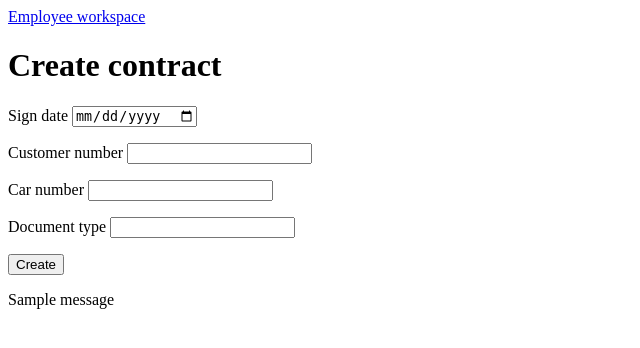
After one commit to Qlarchik/car_showroom, a Flask app: page /create_contract/ in a window 1280 px wide. The commit adds this page. Shown: the top 348 px of the page, without its empty margins (0-640 px from the left). Run offline with Flask 2, Linux system fonts and the light colour scheme; one stand-in notice (Sample message) is shown; some libraries are stand-ins or nearby versions.

Commit message:
It works vrode

```diff
--- a/app.py
+++ b/app.py
@@ -9,12 +9,13 @@ app.config.update(
 
 @app.route('/', methods=['GET', 'POST'])
 def home():
+    cars = None
     if request.method == 'GET':
         conn = psycopg2.connect(dbname='car_showroom', user='postgres',
                                 password='12345', host='localhost', port=5432)
         with conn:
             with conn.cursor() as cur:
-                cur.execute('SELECT * FROM car LIMIT 14')
+                cur.execute('SELECT * FROM cars_in_stock LIMIT 14')
                 cars = cur.fetchall()
     return render_template('home.html', cars=cars)
 
@@ -73,6 +74,8 @@ def login():
                     flash('Wrong password')
             else:
                 flash('User does not exist')
+        else:
+            flash('Fill in all fields, please')
     return render_template('login.html')
 
 
@@ -100,7 +103,7 @@ def employee_login():
                     cur.execute('SELECT (password = crypt(%s, password)) AS password FROM employee WHERE username = %s',
                                 (password, username))
                     password_right = cur.fetchone()
-                    cur.execute('SELECT * FROM client WHERE username = %s', (username,))
+                    cur.execute('SELECT * FROM employee WHERE username = %s', (username,))
                     employee = cur.fetchone()
             if password_right is not None:
                 if password_right[0]:
@@ -118,7 +121,28 @@ def employee_login():
 
 @app.route('/employee_workspace/', methods=['GET', 'POST'])
 def employee_workspace():
-    return render_template('employee_workspace.html')
+    emp_requests = None
+    if 'employee_login' in session:
+        if request.method == 'GET':
+            employee_no = session.get('employee')[0]
+            conn = psycopg2.connect(dbname='car_showroom', user='postgres',
+                                    password='12345', host='localhost', port=5432)
+            with conn:
+                with conn.cursor() as cur:
+                    cur.execute('SELECT * FROM request WHERE responsible = %s AND close_time is NULL',
+                                (employee_no,))
+                    emp_requests = cur.fetchall()
+        elif request.method == 'POST':
+            conn = psycopg2.connect(dbname='car_showroom', user='postgres',
+                                    password='12345', host='localhost', port=5432)
+            with conn:
+                with conn.cursor() as cur:
+                    close_request = request.form['submit_button']
+                    request_no = close_request.split(' ')[2]
+                    cur.execute('CALL close_request(%s)',
+                                (request_no,))
+
+    return render_template('employee_workspace.html', emp_requests=emp_requests)
 
 
 @app.route('/employee_logout/', methods=['GET', 'POST'])
@@ -164,5 +188,70 @@ def create_request(client_no, car_no):
     return render_template('request_page.html', req=req)
 
 
+@app.route('/add_organization/', methods=['GET', 'POST'])
+def add_organization():
+    if request.method == 'POST':
+        organization_name = request.form.get('organization_name')
+        taxpayer_number = request.form.get('taxpayer_number')
+        registration_code = request.form.get('registration_code')
+        registered_office = request.form.get('registered_office')
+        if organization_name and taxpayer_number and registration_code and registered_office:
+            client_no = session.get('user')[0]
+            conn = psycopg2.connect(dbname='car_showroom', user='postgres',
+                                    password='12345', host='localhost', port=5432)
+            with conn:
+                with conn.cursor() as cur:
+                    cur.execute('CALL add_organization(%s,%s,%s,%s,%s)',
+                                (organization_name, taxpayer_number, registration_code, registered_office, client_no))
+            return redirect(url_for('home'))
+        else:
+            flash('Fill in all fields, please')
+    return render_template('add_organization.html')
+
+
+@app.route('/create_contract/', methods=['GET', 'POST'])
+def create_contract():
+    in_stock = None
+    if request.method == 'POST':
+        sign_date = request.form.get('sign_date')
+        customer = request.form.get('customer')
+        car_no = request.form.get('car_no')
+        doc_type_no = request.form.get('doc_type_no')
+        if sign_date and customer and car_no and doc_type_no:
+            conn = psycopg2.connect(dbname='car_showroom', user='postgres',
+                                    password='12345', host='localhost', port=5432)
+            with conn:
+                with conn.cursor() as cur:
+                    cur.execute('SELECT car_no FROM cars_in_stock WHERE car_no = %s',
+                                (car_no,))
+                    in_stock = cur.fetchone()
+                    if in_stock:
+                        cur.execute('CALL create_contract(%s,%s,%s,%s)',
+                                    (sign_date, customer, car_no, doc_type_no))
+                        return redirect(url_for('employee_workspace'))
+                    else:
+                        flash('Car already sold')
+        else:
+            flash('Fill in all fields, please')
+    return render_template('create_contract.html')
+
+
+@app.route('/appointments/<employee_username>/', methods=['GET', 'POST'])
+def appointments(employee_username):
+    emp_appointments = None
+    if 'employee_login' in session:
+        conn = psycopg2.connect(dbname='car_showroom', user='postgres',
+                                password='12345', host='localhost', port=5432)
+        with conn:
+            with conn.cursor() as cur:
+                cur.execute('SELECT r.appointment, cl.first_name, cl.last_name, cl.phone_num FROM request r '
+                            'JOIN client cl ON r.client_no = cl.client_no '
+                            'WHERE r.appointment IS NOT NULL AND r.responsible = '
+                            '(SELECT employee.employee_no FROM employee WHERE employee.username = %s);',
+                            (employee_username,))
+                emp_appointments = cur.fetchall()
+    return render_template('appointments.html', emp_appointments=emp_appointments)
+
+
 if __name__ == '__main__':
     app.run()
--- /dev/null
+++ b/templates/create_contract.html
@@ -0,0 +1,49 @@
+<!DOCTYPE html>
+<html lang="en">
+<head>
+    <meta charset="UTF-8">
+    <title>Create contract</title>
+</head>
+<body>
+{% block content %}
+<a href="{{ url_for('employee_login') }}">Employee workspace</a>
+<h1>Create contract</h1>
+    <form action="" method="post">
+	<p>
+	    <label for="sign_date">Sign date</label>
+        <label>
+            <input type="date" name="sign_date">
+        </label>
+    </p>
+    <p>
+	    <label for="customer">Customer number</label>
+        <label>
+            <input type="text" name="customer">
+        </label>
+    </p>
+    <p>
+	    <label for="car_no">Car number</label>
+        <label>
+            <input type="text" name="car_no">
+        </label>
+    </p>
+    <p>
+	    <label for="doc_type_no">Document type</label>
+        <label>
+            <input type="text" name="doc_type_no">
+        </label>
+    </p>
+	<p>
+	    <input type="submit" value="Create">
+	</p>
+    {% with messages = get_flashed_messages() %}
+        {% if messages %}
+            {% for message in messages %}
+                {{ message }}
+            {% endfor %}
+        {% endif %}
+    {% endwith %}
+    </form>
+{% endblock content %}
+</body>
+</html>
```
Also changed, not shown: templates/add_organization.html (added, +57 -0 lines), templates/appointments.html (added, +26 -0 lines), templates/employee_workspace.html (+17 -1 lines), templates/home.html (+8 -5 lines), templates/login.html (+7 -0 lines), templates/registration.html (+7 -0 lines).
